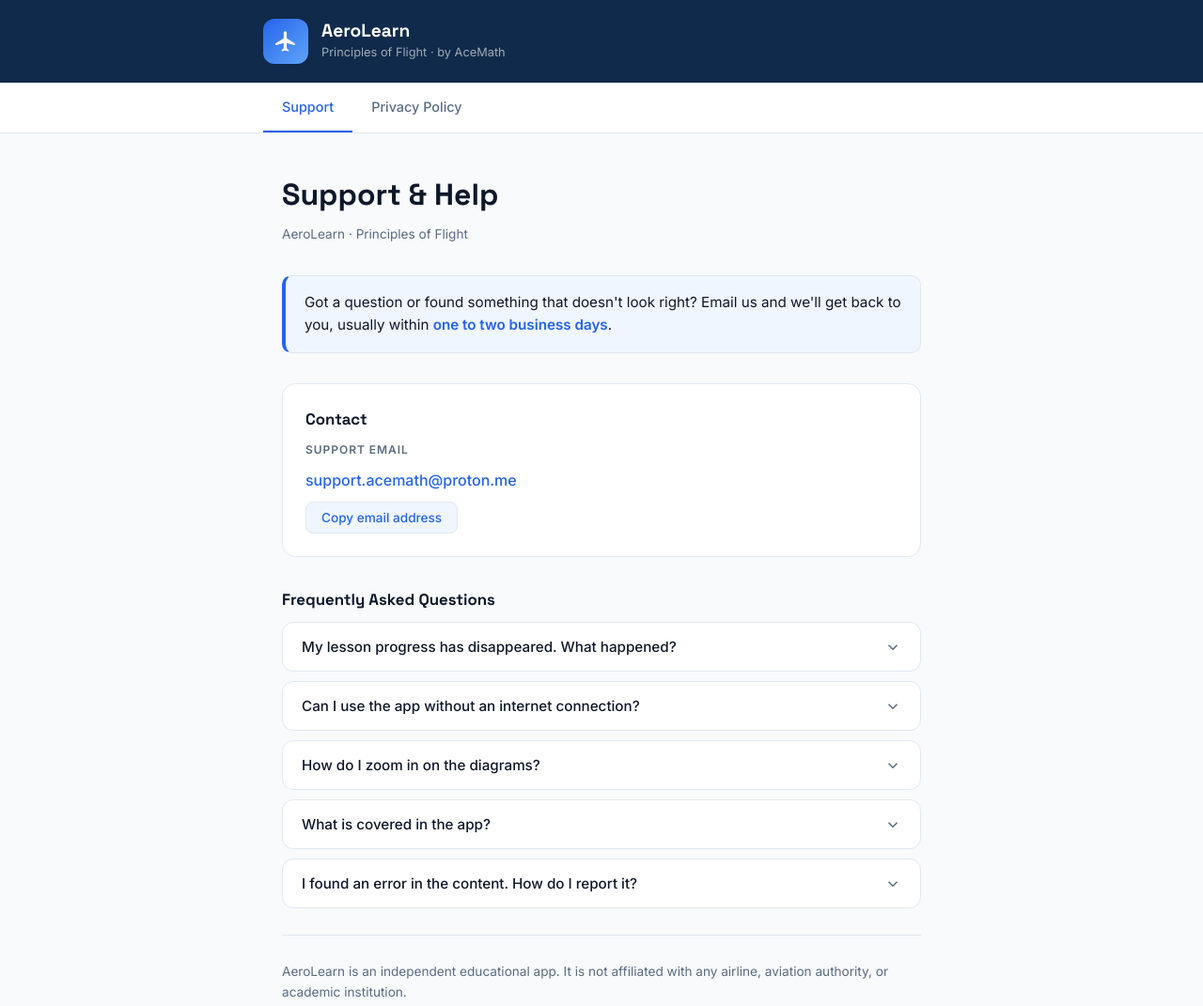
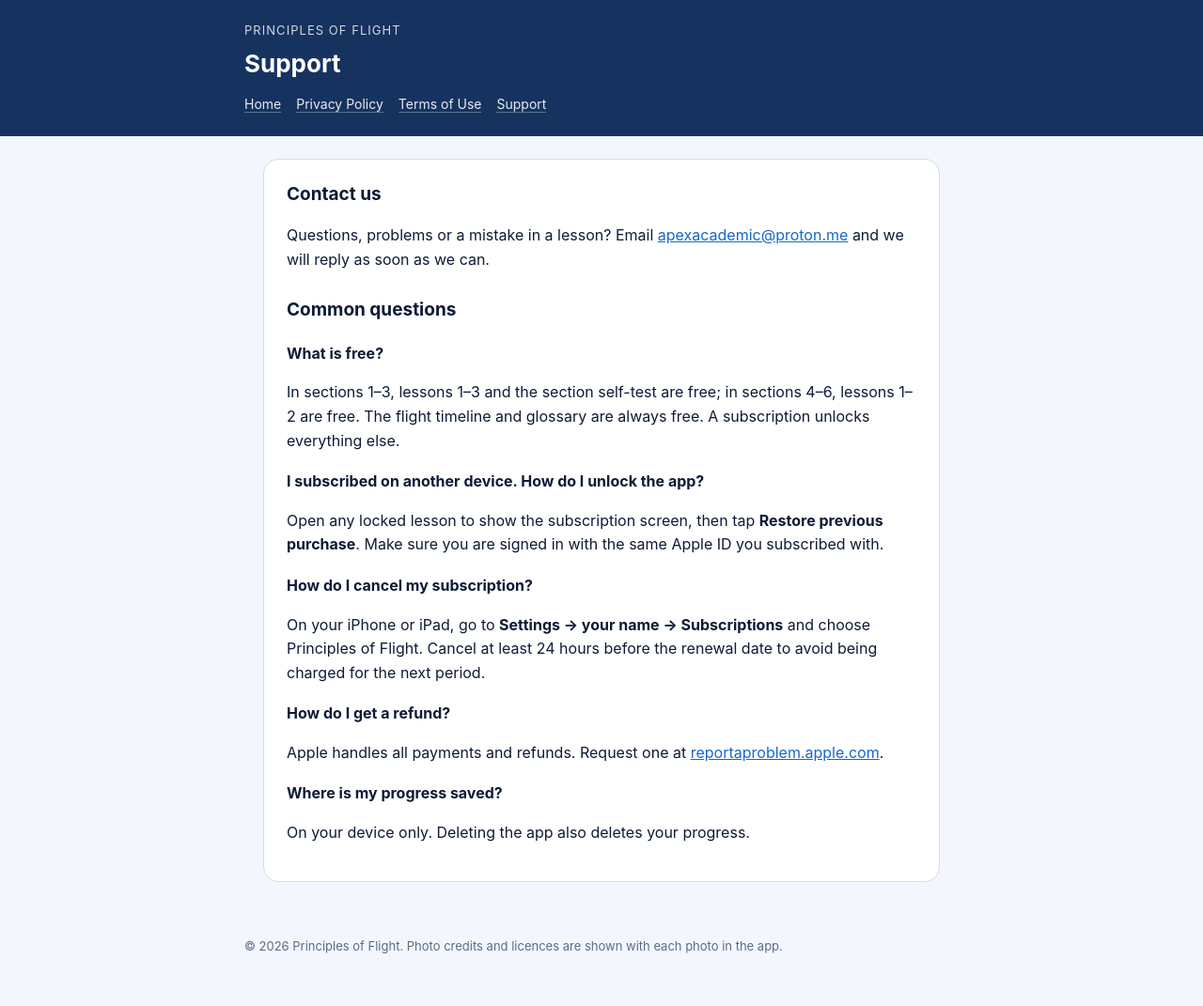
Before and after one commit to jd75wv2s52-ctrl/principlesofflight-legal, a plain HTML site: page support.html in a window 1280 px wide. Shown: the whole page at 94% size. Drawn offline with Linux system fonts and the light colour scheme.

Commit message:
Add files via upload

```diff
--- a/support.html
+++ b/support.html
@@ -1,109 +1,55 @@
 <!DOCTYPE html>
 <html lang="en">
 <head>
-<meta charset="UTF-8">
+<meta charset="utf-8">
 <meta name="viewport" content="width=device-width, initial-scale=1">
-<title>AeroLearn – Support</title>
-<link rel="stylesheet" href="https://fonts.googleapis.com/css2?family=Inter:wght@400;500;600&family=Space+Grotesk:wght@700&display=swap">
+<title>Support - Principles of Flight</title>
 <style>
-:root { --bg:#F8FAFC; --surface:#fff; --border:#E2E8F0; --text:#0F172A; --muted:#5B6B82; --accent:#2563EB; --accent-bg:#EFF6FF; --navy:#0F2A4A; }
-@media(prefers-color-scheme:dark){:root{--bg:#0B1220;--surface:#141E33;--border:#2A3A55;--text:#F1F5F9;--muted:#9AA8BD;--accent:#60A5FA;--accent-bg:#1E3A8A;--navy:#0A1730}}
-*,*::before,*::after{box-sizing:border-box;margin:0;padding:0}
-body{font-family:'Inter',system-ui,sans-serif;font-size:16px;line-height:1.6;background:var(--bg);color:var(--text)}
-header{background:var(--navy);padding:20px max(20px,env(safe-area-inset-left,0px))}
-.header-inner{max-width:720px;margin:0 auto;display:flex;align-items:center;gap:14px}
-.icon{width:48px;height:48px;border-radius:12px;background:linear-gradient(135deg,#2563EB,#60A5FA);display:flex;align-items:center;justify-content:center;flex-shrink:0}
-.icon svg{width:26px;height:26px;fill:#fff}
-.app-name{font-family:'Space Grotesk',sans-serif;font-size:1.2rem;color:#fff;line-height:1.2}
-.app-sub{font-size:.8rem;color:rgba(255,255,255,.6);margin-top:2px}
-nav{background:var(--surface);border-bottom:1px solid var(--border);padding:0 max(20px,env(safe-area-inset-left,0px))}
-.nav-inner{max-width:720px;margin:0 auto;display:flex}
-nav a{display:block;padding:14px 20px;font-size:.9rem;font-weight:500;color:var(--muted);text-decoration:none;border-bottom:2px solid transparent}
-nav a.active{color:var(--accent);border-bottom-color:var(--accent)}
-nav a:hover{color:var(--text)}
-main{max-width:720px;margin:0 auto;padding:40px max(20px,env(safe-area-inset-left,0px)) 64px}
-h1{font-family:'Space Grotesk',sans-serif;font-size:clamp(1.5rem,4vw,2rem);font-weight:700;margin-bottom:6px;text-wrap:balance}
-.meta{font-size:.85rem;color:var(--muted);margin-bottom:32px}
-h2{font-family:'Space Grotesk',sans-serif;font-size:1.05rem;font-weight:700;margin:32px 0 10px;text-wrap:balance}
-p{color:var(--muted);margin-bottom:12px}
-.info-box{background:var(--accent-bg);border:1px solid var(--border);border-left:4px solid var(--accent);border-radius:10px;padding:16px 20px;margin-bottom:32px}
-.info-box p{color:var(--text);margin:0;font-size:.95rem}
-.contact-card{background:var(--surface);border:1px solid var(--border);border-radius:14px;padding:24px;margin-top:32px;display:flex;flex-direction:column;gap:10px}
-.label{font-size:.75rem;letter-spacing:.08em;text-transform:uppercase;color:var(--muted);font-weight:600}
-.email{font-size:1rem;font-weight:500;color:var(--accent);word-break:break-all;user-select:all}
-.copy-btn{align-self:flex-start;background:var(--accent-bg);color:var(--accent);border:1px solid var(--border);border-radius:8px;padding:8px 16px;font-size:.85rem;font-weight:500;cursor:pointer;font-family:inherit}
-.faq-item{border:1px solid var(--border);border-radius:12px;margin-bottom:10px;overflow:hidden;background:var(--surface)}
-.faq-q{width:100%;text-align:left;background:none;border:none;padding:16px 20px;font-family:inherit;font-size:.95rem;font-weight:500;color:var(--text);cursor:pointer;display:flex;justify-content:space-between;align-items:center;gap:12px}
-.faq-chevron{flex-shrink:0;width:18px;height:18px;color:var(--muted);transition:transform .2s}
-.faq-item.open .faq-chevron{transform:rotate(180deg)}
-.faq-a{display:none;padding:0 20px 16px}
-.faq-a p{margin:0;font-size:.9rem}
-.faq-item.open .faq-a{display:block}
-hr{border:none;border-top:1px solid var(--border);margin:28px 0}
+:root{--ink:#0d1b35;--muted:#5b6b85;--line:#d5dce8;--blue:#238bff;--navy:#16335f;--bg:#f3f7fd}
+*{box-sizing:border-box}
+body{margin:0;font-family:-apple-system,BlinkMacSystemFont,"Segoe UI",Helvetica,Arial,sans-serif;color:var(--ink);background:var(--bg);line-height:1.6}
+header{background:var(--navy);color:#fff;padding:22px 20px}
+header .in,main,footer .in{max-width:760px;margin:0 auto}
+header a{color:#fff;text-decoration:none}
+header .app{font-size:13px;letter-spacing:.08em;text-transform:uppercase;opacity:.8}
+header h1{margin:4px 0 0;font-size:26px}
+nav{margin-top:12px;font-size:14px}
+nav a{margin-right:16px;opacity:.9;border-bottom:1px solid rgba(255,255,255,.35)}
+main{padding:24px 20px 40px}
+.card{background:#fff;border:1px solid var(--line);border-radius:16px;padding:22px 24px;margin-bottom:18px}
+h2{font-size:19px;margin:26px 0 6px}
+h2:first-child{margin-top:0}
+h3{font-size:16px;margin:18px 0 4px}
+p,li{font-size:16px}
+ul{padding-left:22px}
+a{color:#1667c9}
+.meta{color:var(--muted);font-size:14px;margin-bottom:14px}
+.btn{display:inline-block;background:var(--blue);color:#fff;text-decoration:none;padding:11px 20px;border-radius:24px;font-weight:600}
+footer{color:var(--muted);font-size:13px;padding:0 20px 36px}
 </style>
 </head>
 <body>
-<header>
-  <div class="header-inner">
-    <div class="icon"><svg viewBox="0 0 24 24"><path d="M21 16v-2l-8-5V3.5A1.5 1.5 0 0 0 11.5 2 1.5 1.5 0 0 0 10 3.5V9l-8 5v2l8-2.5V19l-2 1.5V22l3.5-1 3.5 1v-1.5L13 19v-5.5z"/></svg></div>
-    <div>
-      <div class="app-name">AeroLearn</div>
-      <div class="app-sub">Principles of Flight · by AceMath</div>
-    </div>
-  </div>
-</header>
-<nav><div class="nav-inner">
-  <a href="support.html" class="active">Support</a>
-  <a href="privacy.html">Privacy Policy</a>
-</div></nav>
+<header><div class="in"><div class="app">Principles of Flight</div><h1>Support</h1><nav><a href="index.html">Home</a><a href="privacy.html">Privacy Policy</a><a href="terms.html">Terms of Use</a><a href="support.html">Support</a></nav></div></header>
 <main>
-  <h1>Support &amp; Help</h1>
-  <p class="meta">AeroLearn · Principles of Flight</p>
+<div class="card">
 
-  <div class="info-box">
-    <p>Got a question or found something that doesn't look right? Email us and we'll get back to you, usually within <strong style="color:var(--accent)">one to two business days</strong>.</p>
-  </div>
+<h2>Contact us</h2>
+<p>Questions, problems or a mistake in a lesson? Email <a href="mailto:apexacademic@proton.me">apexacademic@proton.me</a> and we will reply as soon as we can.</p>
 
-  <div class="contact-card">
-    <h2 style="margin:0">Contact</h2>
-    <div class="label">Support email</div>
-    <div class="email" id="email">support.acemath@proton.me</div>
-    <button class="copy-btn" onclick="copyEmail(this)">Copy email address</button>
-  </div>
+<h2>Common questions</h2>
+<h3>What is free?</h3>
+<p>In sections 1&ndash;3, lessons 1&ndash;3 and the section self-test are free; in sections 4&ndash;6, lessons 1&ndash;2 are free. The flight timeline and glossary are always free. A subscription unlocks everything else.</p>
+<h3>I subscribed on another device. How do I unlock the app?</h3>
+<p>Open any locked lesson to show the subscription screen, then tap <strong>Restore previous purchase</strong>. Make sure you are signed in with the same Apple ID you subscribed with.</p>
+<h3>How do I cancel my subscription?</h3>
+<p>On your iPhone or iPad, go to <strong>Settings &rarr; your name &rarr; Subscriptions</strong> and choose Principles of Flight. Cancel at least 24 hours before the renewal date to avoid being charged for the next period.</p>
+<h3>How do I get a refund?</h3>
+<p>Apple handles all payments and refunds. Request one at <a href="https://reportaproblem.apple.com">reportaproblem.apple.com</a>.</p>
+<h3>Where is my progress saved?</h3>
+<p>On your device only. Deleting the app also deletes your progress.</p>
 
-  <h2>Frequently Asked Questions</h2>
-
-  <div class="faq-item" id="f1">
-    <button class="faq-q" onclick="toggle('f1')">My lesson progress has disappeared. What happened?<svg class="faq-chevron" viewBox="0 0 24 24" fill="none" stroke="currentColor" stroke-width="2"><polyline points="6 9 12 15 18 9"/></svg></button>
-    <div class="faq-a"><p>Progress is stored on your device. If you deleted and reinstalled the app, or restored your phone from a backup, progress may have been reset. Unfortunately there is no way to recover it, but each lesson is short and easy to work through again.</p></div>
-  </div>
-
-  <div class="faq-item" id="f2">
-    <button class="faq-q" onclick="toggle('f2')">Can I use the app without an internet connection?<svg class="faq-chevron" viewBox="0 0 24 24" fill="none" stroke="currentColor" stroke-width="2"><polyline points="6 9 12 15 18 9"/></svg></button>
-    <div class="faq-a"><p>Yes. All 14 sections, lessons, diagrams, and quizzes are available fully offline once the app is installed. No account or internet connection is required.</p></div>
-  </div>
-
-  <div class="faq-item" id="f3">
-    <button class="faq-q" onclick="toggle('f3')">How do I zoom in on the diagrams?<svg class="faq-chevron" viewBox="0 0 24 24" fill="none" stroke="currentColor" stroke-width="2"><polyline points="6 9 12 15 18 9"/></svg></button>
-    <div class="faq-a"><p>Use a pinch gesture on any diagram to zoom in up to 4× and drag to pan. Pinch back out to restore the original size.</p></div>
-  </div>
-
-  <div class="faq-item" id="f4">
-    <button class="faq-q" onclick="toggle('f4')">What is covered in the app?<svg class="faq-chevron" viewBox="0 0 24 24" fill="none" stroke="currentColor" stroke-width="2"><polyline points="6 9 12 15 18 9"/></svg></button>
-    <div class="faq-a"><p>AeroLearn covers 14 sections — from the four fundamental forces of flight through wings, drag, propulsion, stability, control surfaces, take-off &amp; landing, and structural influences. Each section has six lessons, a self-test quiz, an interactive glossary, and a flight timeline.</p></div>
-  </div>
-
-  <div class="faq-item" id="f5">
-    <button class="faq-q" onclick="toggle('f5')">I found an error in the content. How do I report it?<svg class="faq-chevron" viewBox="0 0 24 24" fill="none" stroke="currentColor" stroke-width="2"><polyline points="6 9 12 15 18 9"/></svg></button>
-    <div class="faq-a"><p>Please email us at <span style="color:var(--accent);font-weight:500">support.acemath@proton.me</span> with the section name, lesson title, and a brief description. We review all reports and issue corrections in app updates.</p></div>
-  </div>
-
-  <hr>
-  <p style="font-size:.85rem">AeroLearn is an independent educational app. It is not affiliated with any airline, aviation authority, or academic institution.</p>
+</div>
 </main>
-<script>
-function toggle(id){const i=document.getElementById(id);i.classList.toggle('open')}
-function copyEmail(btn){if(navigator.clipboard){navigator.clipboard.writeText('support.acemath@proton.me').then(()=>{btn.textContent='Copied!';setTimeout(()=>btn.textContent='Copy email address',2000)})}else{const r=document.createRange();r.selectNodeContents(document.getElementById('email'));window.getSelection().removeAllRanges();window.getSelection().addRange(r)}}
-</script>
+<footer><div class="in">&copy; 2026 Principles of Flight. Photo credits and licences are shown with each photo in the app.</div></footer>
 </body>
 </html>
```
